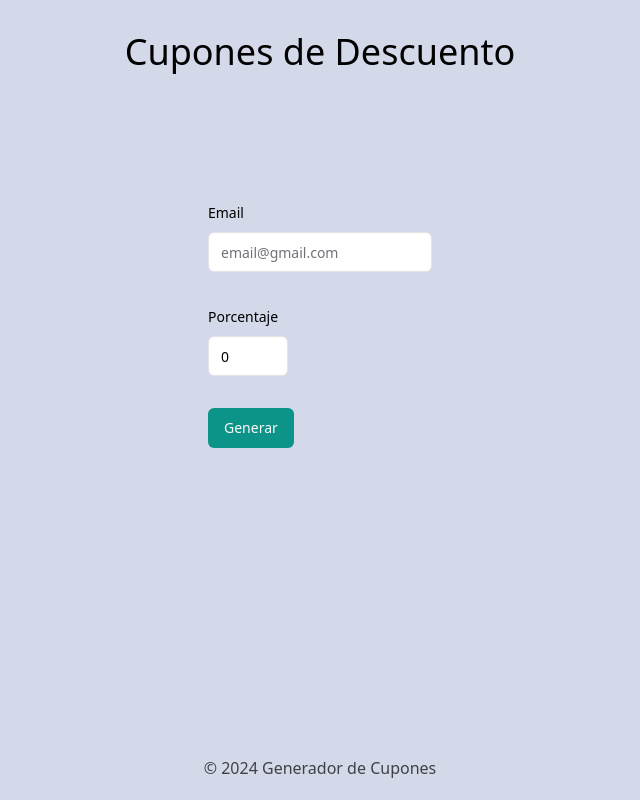
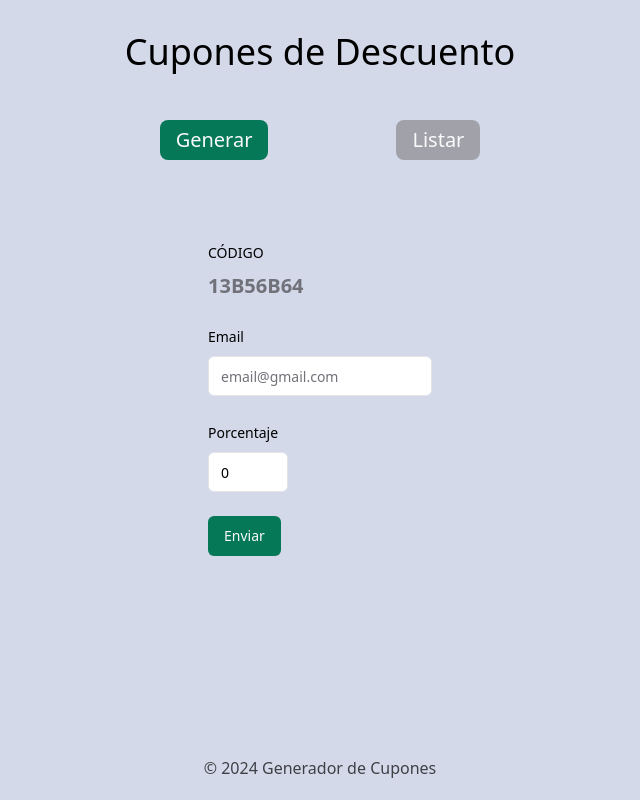
Before and after one commit to astridn22/GeneradorCupones, a Next.js app: page / in a window 1280 px wide. Shown: the whole page, without its empty margins (320-960 px from the left). Built offline with nearby package versions, Linux system fonts and the light colour scheme.

Commit message:
Add id field, Add generar and listar buttons

```diff
--- a/src/app/page.tsx
+++ b/src/app/page.tsx
@@ -1,5 +1,6 @@
 "use client";
 
+import {useState} from "react";
 import {zodResolver} from "@hookform/resolvers/zod";
 import {useForm} from "react-hook-form";
 import {z} from "zod";
@@ -17,6 +18,7 @@ import {
 import {Input} from "@/components/ui/input";
 
 const formSchema = z.object({
+  id: z.string(),
   email: z.string().email({message: "Correo electrónico inválido."}),
   percentage: z
     .number()
@@ -24,25 +26,40 @@ const formSchema = z.object({
     .max(100, {message: "Porcentaje inválido."}),
 });
 
+function generateUUID() {
+  return crypto.randomUUID();
+}
+
 export function ProfileForm() {
   // 1. Define your form.
   const form = useForm<z.infer<typeof formSchema>>({
     resolver: zodResolver(formSchema),
     defaultValues: {
+      id: "",
       email: "",
       percentage: 0,
     },
   });
 
   function onSubmit(values: z.infer<typeof formSchema>) {
-    // Do something with the form values.
-    // ✅ This will be type-safe and validated.
     console.log("values", values);
   }
 
   return (
     <Form {...form}>
-      <form className=" space-y-8" onSubmit={form.handleSubmit(onSubmit)}>
+      <form className=" space-y-6" onSubmit={form.handleSubmit(onSubmit)}>
+        <FormField
+          control={form.control}
+          name="id"
+          render={({field}) => (
+            <FormItem>
+              <FormLabel>CÓDIGO</FormLabel>
+              <FormDescription className="text-xl font-semibold" {...field}>
+                {(field.value = generateUUID().substring(0, 8).toUpperCase())}
+              </FormDescription>
+            </FormItem>
+          )}
+        />
         <FormField
           control={form.control}
           name="email"
@@ -74,20 +91,46 @@ export function ProfileForm() {
             </FormItem>
           )}
         />
-        <Button className="bg-teal-600 hover:bg-teal-800" type="submit">
-          Generar
+        <Button className="bg-emerald-700 hover:bg-emerald-900" type="submit">
+          Enviar
         </Button>
       </form>
     </Form>
   );
 }
 
+function CouponList() {
+  // Aquí puedes agregar la lógica para obtener y mostrar la lista de cupones generados
+  return (
+    <div>
+      <h2>Lista de Cupones Generados</h2>
+      {/* Aquí puedes renderizar la lista de cupones */}
+    </div>
+  );
+}
+
 export default function HomePage() {
+  const [view, setView] = useState<"form" | "list">("form");
+
   return (
     <div>
       <h1 className="text-center text-4xl font-medium">Cupones de Descuento</h1>
-      <section className="mt-32 flex justify-center">
-        <ProfileForm />
+      <div className="mt-12 flex justify-center space-x-32">
+        <Button
+          className="rounded-lg bg-emerald-700 text-xl font-normal hover:bg-emerald-900"
+          onClick={() => setView("form")}
+        >
+          Generar
+        </Button>
+        <Button
+          className="rounded-lg bg-zinc-400 text-xl font-normal hover:bg-zinc-600"
+          onClick={() => setView("list")}
+        >
+          Listar
+        </Button>
+      </div>
+      <section className="mt-20 flex justify-center">
+        {view === "form" ? <ProfileForm /> : <CouponList />}
       </section>
     </div>
   );
```
